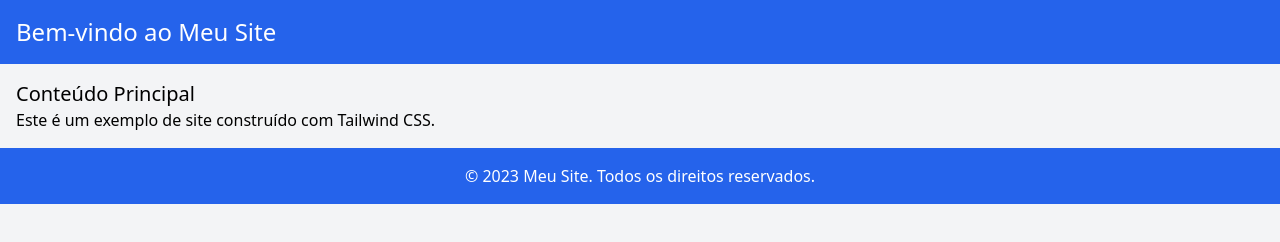
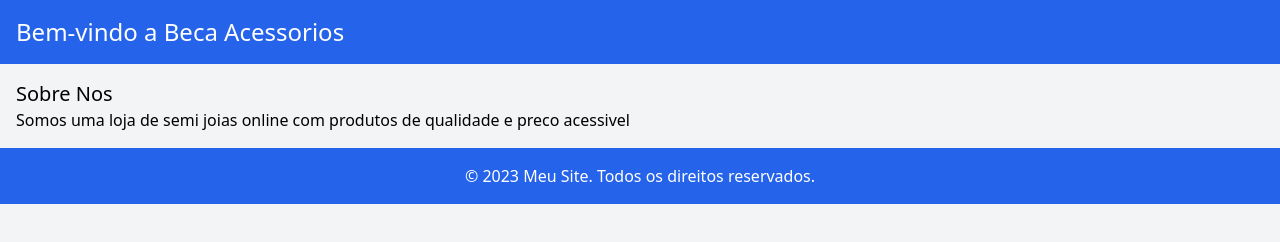
Before and after one commit to cleinsouza/blackboxai-1743945428121, a plain HTML site: page index.html in a window 1280 px wide. Drawn offline with nearby package versions, Linux system fonts and the light colour scheme.

Commit message:
`Update index.html and styles.css with minor changes`

```diff
--- a/index.html
+++ b/index.html
@@ -9,11 +9,11 @@
 </head>
 <body class="bg-gray-100">
     <header class="bg-blue-600 text-white p-4">
-        <h1 class="text-2xl">Bem-vindo ao Meu Site</h1>
+        <h1 class="text-2xl">Bem-vindo a Beca Acessorios</h1>
     </header>
     <main class="p-4">
-        <h2 class="text-xl">Conteúdo Principal</h2>
-        <p>Este é um exemplo de site construído com Tailwind CSS.</p>
+        <h2 class="text-xl">Sobre Nos</h2>
+        <p>Somos uma loja de semi joias online com produtos de qualidade e preco acessivel</p>
     </main>
     <footer class="bg-blue-600 text-white p-4 text-center">
         <p>&copy; 2023 Meu Site. Todos os direitos reservados.</p>
--- a/styles.css
+++ b/styles.css
@@ -7,6 +7,7 @@ body {
 
 h1, h2 {
     margin-bottom: 1rem; /* Spacing below headers */
+    font-family: '"DM Sans", sans-serif';
 }
 
 main {
```
